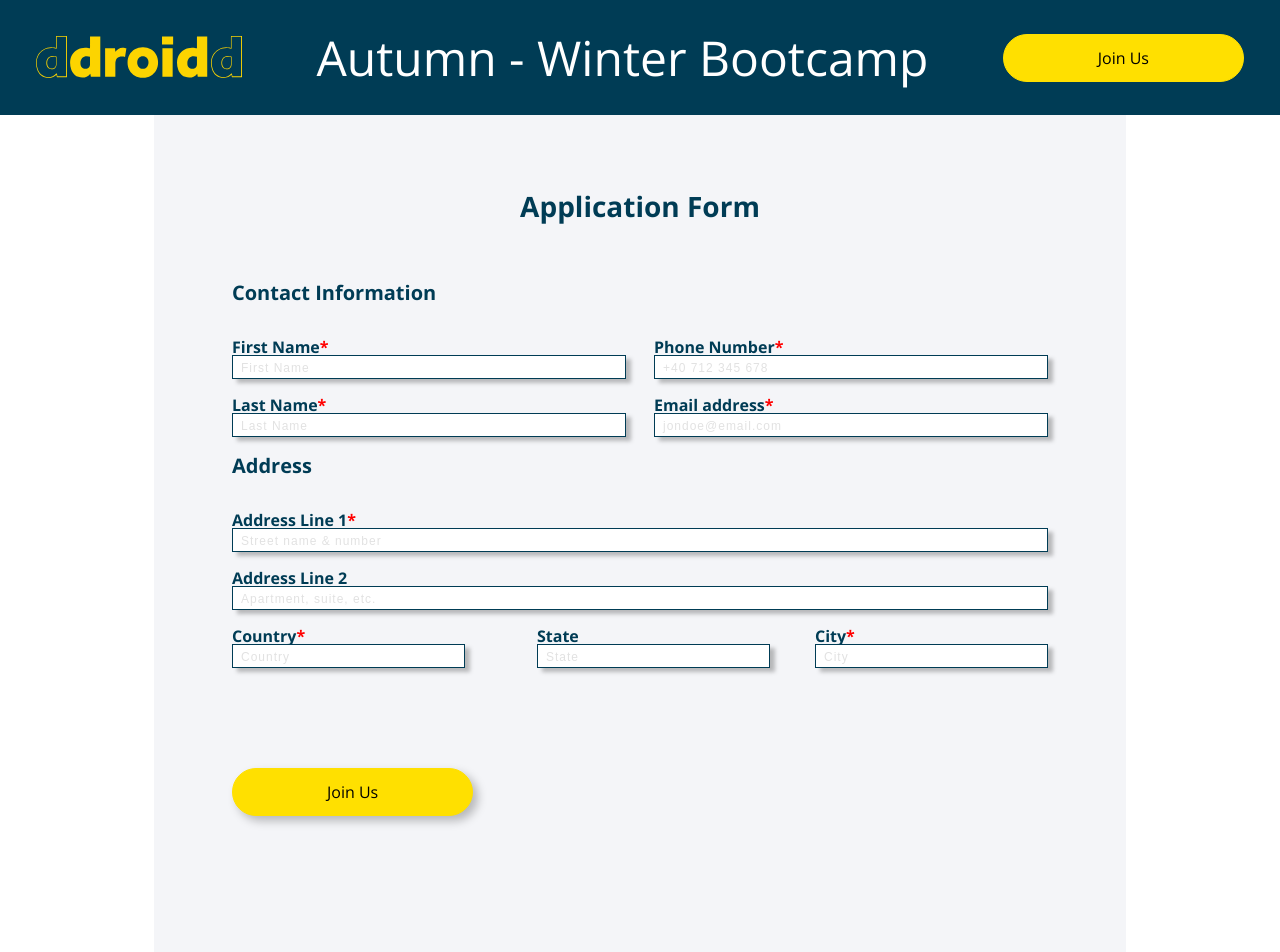
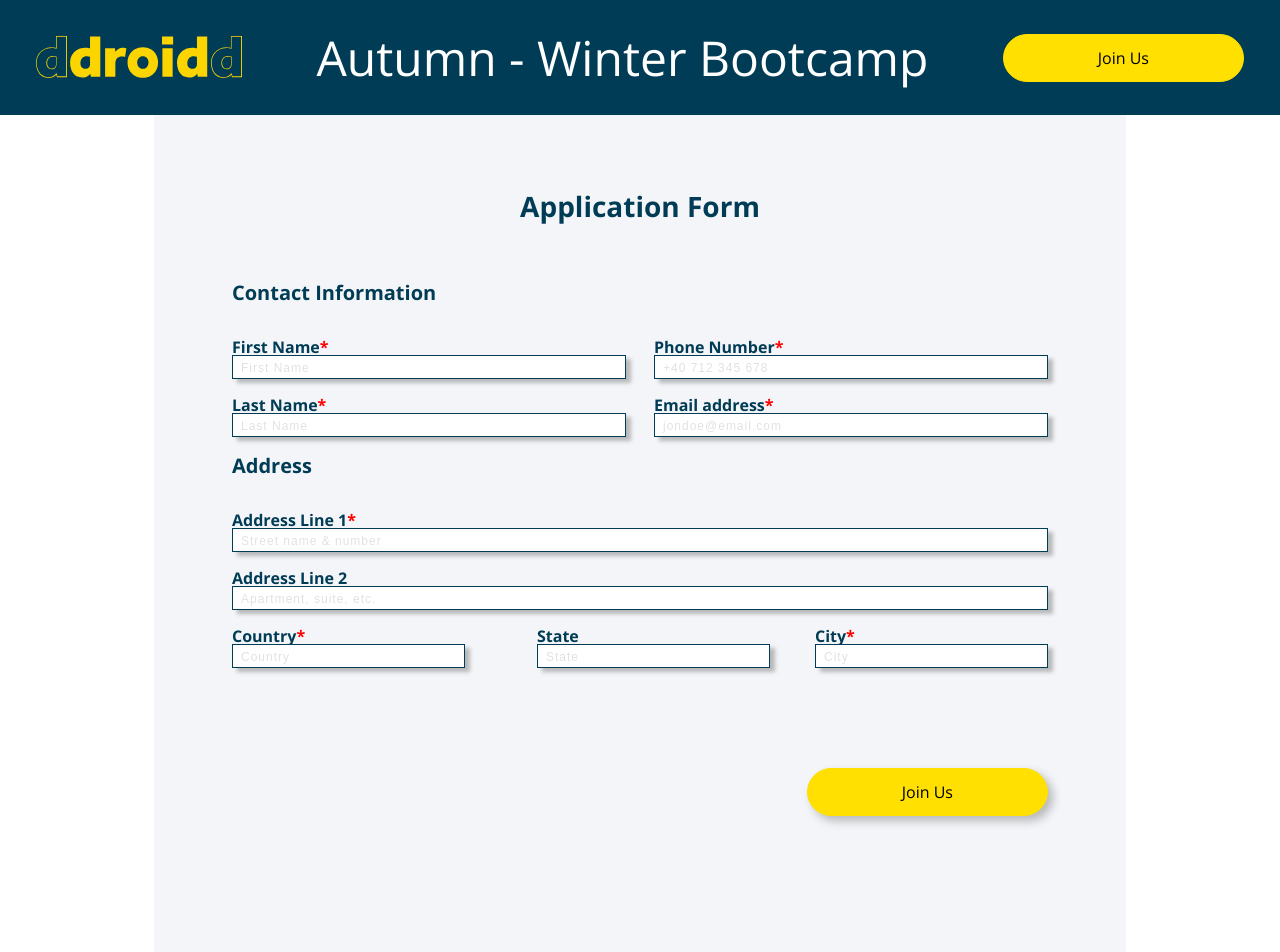
Before and after one commit to ClaudiuSonica/autumn-winter_bootcamp, a React (Vite) app: page /form in a window 1280 px wide. Shown: the top 952 px of the page. Built offline with nearby package versions, Linux system fonts and the light colour scheme.

Commit message:
path to success message

```diff
--- a/src/App.jsx
+++ b/src/App.jsx
@@ -22,6 +22,8 @@ const App = () => {
     city: "",
   });
 
+  const [isSubmitted, setIsSubmitted] = useState(false);
+
   const handleChange = (e) => {
     const { name, value } = e.target;
     setFormData((prevFormData) => ({
@@ -42,9 +44,12 @@ const App = () => {
               <ApplicationForm
                 formData={formData}
                 handleChange={handleChange}
+                isSubmitted={isSubmitted}
+                setIsSubmitted={setIsSubmitted}
               />
             }
           />
+          {isSubmitted ? (
             <Route
               path="success"
               element={
@@ -53,6 +58,20 @@ const App = () => {
                 </SuccessForm>
               }
             />
+          ) : (
+            <Route
+              path="form"
+              element={
+                <ApplicationForm
+                  formData={formData}
+                  handleChange={handleChange}
+                  isSubmitted={isSubmitted}
+                  setIsSubmitted={setIsSubmitted}
+                />
+              }
+            />
+          )}
+
           <Route path="*" element={<PageNotFound />} />
         </Routes>
       </BrowserRouter>
--- a/src/components/molecules/error/Error.scss
+++ b/src/components/molecules/error/Error.scss
@@ -4,6 +4,7 @@
   font-size: 1.4rem;
   color: $red;
   margin-top: 3.5rem;
+  margin-right: auto;
 
   p {
     margin-bottom: .6rem;
--- a/src/components/molecules/message/Message.scss
+++ b/src/components/molecules/message/Message.scss
@@ -7,7 +7,6 @@
   flex-direction: column;
   gap: .5rem;
   width: 76%;
-  height: 74vh;
   margin: 0 auto;
   background: $athens-gray;
   padding-top: 11rem;
--- a/src/components/organisms/form/Form.jsx
+++ b/src/components/organisms/form/Form.jsx
@@ -4,8 +4,9 @@ import { useState } from "react";
 import Button from "../../atoms/button/Button";
 import Error from "../../molecules/error/Error";
 import "./Form.scss";
+import { useNavigate } from "react-router-dom";
 
-const Form = ({ formData, handleChange }) => {
+const Form = ({ formData, handleChange, isSubmitted, setIsSubmitted }) => {
   const {
     firstName,
     lastName,
@@ -28,8 +29,9 @@ const Form = ({ formData, handleChange }) => {
     city: true,
   });
 
-  const [isSubmitted, setIsSubmitted] = useState(false);
   const [formErrors, setFormErrors] = useState([]);
+
+  const navigate = useNavigate();
 
   const handleSubmit = (e) => {
     e.preventDefault();
@@ -48,10 +50,9 @@ const Form = ({ formData, handleChange }) => {
     setIsSubmitted(true);
 
     if (errors.length === 0) {
-
-      console.log("Form submitted:", formData);
+      setFormErrors([]);
+      navigate("/success");
     } else {
-
       setFormErrors(errors);
     }
   };
@@ -189,7 +190,9 @@ const Form = ({ formData, handleChange }) => {
                 required
                 style={{
                   border:
-                    isSubmitted && !inputValidity.country ? "1px solid red" : "",
+                    isSubmitted && !inputValidity.country
+                      ? "1px solid red"
+                      : "",
                 }}
               />
             </div>
@@ -224,7 +227,7 @@ const Form = ({ formData, handleChange }) => {
             </div>
           </div>
           <div className="bottom__form">
-          {formErrors.length > 0 && <Error errors={formErrors} />}
+            {formErrors.length > 0 && <Error errors={formErrors} />}
             <Button type={"submit"} className={"form__btn"}>
               Join Us
             </Button>
--- a/src/components/organisms/form/Form.scss
+++ b/src/components/organisms/form/Form.scss
@@ -92,7 +92,6 @@ form {
       flex-direction: row;
       justify-content: center;
       align-items: flex-start;
-      // gap: 7.2rem;
 
       & .row:is(:last-child) {
         margin-left: 4.5rem;
@@ -127,14 +126,15 @@ form {
 
   & .bottom__form {
     display: flex;
-    justify-content: space-between;
+    justify-content: flex-end;
     align-items: flex-start;
     width: 100%;
 
     & .form__btn {
       margin-top: 8.2rem;
       margin-bottom: 16.7rem;
-
+      justify-self: flex-end;
+      align-self: flex-end;
     }
   }
 }
--- a/src/components/pages/ApplicationForm.jsx
+++ b/src/components/pages/ApplicationForm.jsx
@@ -1,10 +1,15 @@
 /* eslint-disable react/prop-types */
 import Form from "../organisms/form/Form";
 
-const ApplicationForm = ({ formData, handleChange }) => {
+const ApplicationForm = ({ formData, handleChange, isSubmitted, setIsSubmitted }) => {
   return (
     <>
-      <Form formData={formData} handleChange={handleChange} />
+      <Form
+        formData={formData}
+        handleChange={handleChange}
+        isSubmitted={isSubmitted}
+        setIsSubmitted={setIsSubmitted}
+      />
     </>
   );
 };
```
Lines whose indentation alone changed are shown as unchanged.
